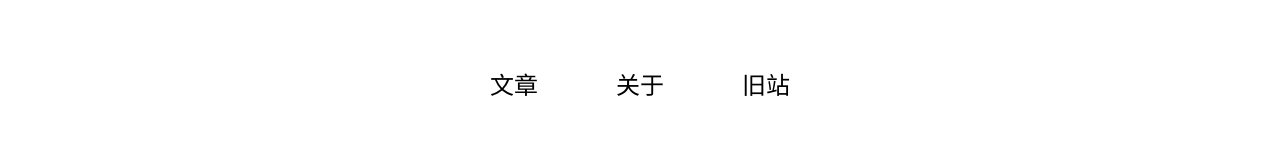
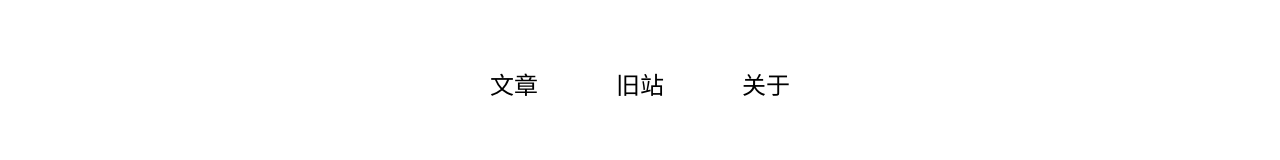
Before and after one commit to ReGetALife/solidays, a Vue app: page / in a window 1280 px wide. Shown: the part 374-534 px from the top of the page. Built offline with nearby package versions, Linux system fonts and the light colour scheme.

Commit message:
update home page

```diff
--- a/src/views/Home.vue
+++ b/src/views/Home.vue
@@ -8,12 +8,12 @@
         <router-link to="/article">
           文章
         </router-link>
+        <a href="https://www.solidays.tk">
+          旧站
+        </a>
         <router-link to="/about">
           关于
         </router-link>
-        <a href="https://www.solidays.tk">
-          旧站
-        </a>
       </div>
     </div>
     <div class="footer">
```
